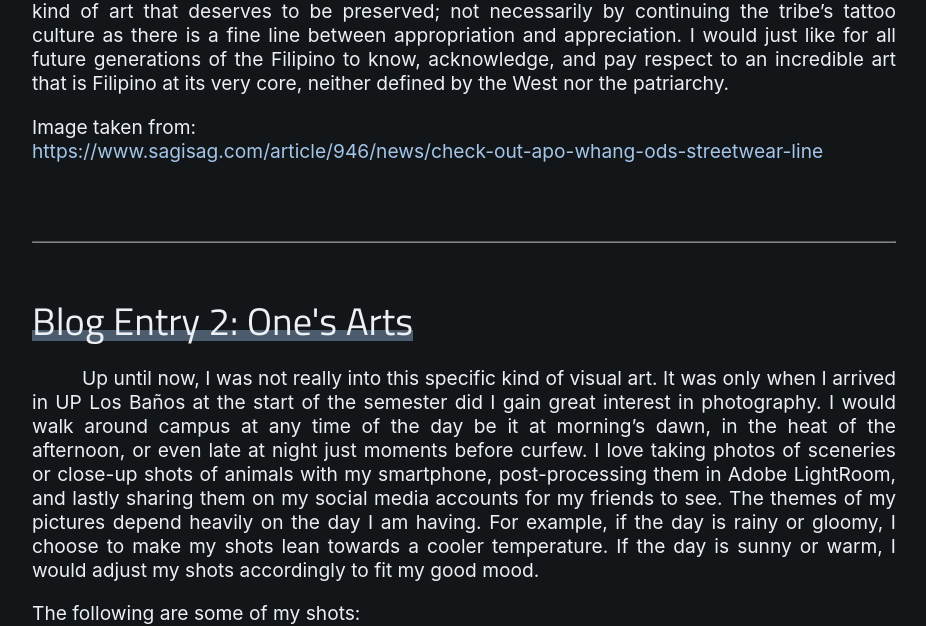
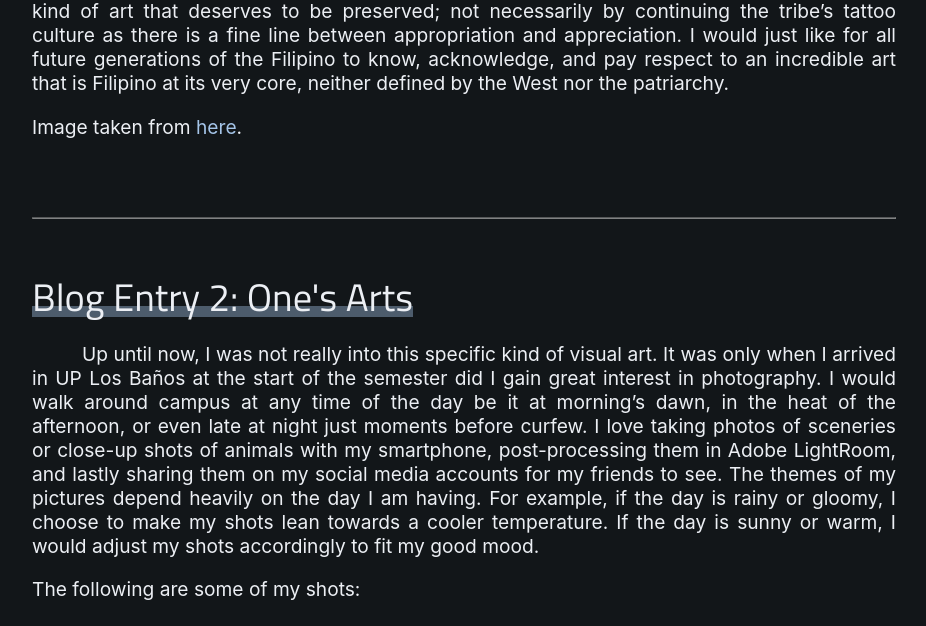
Before and after one commit to rnarlo/arts1, a plain HTML site: page index.html in a window 1280 px wide. Shown: the part 2109-2735 px from the top of the page, without its empty margins (176-1102 px from the left). Drawn offline with nearby package versions, Linux system fonts and the light colour scheme.

Commit message:
fix blog2 spacing

```diff
--- a/index.html
+++ b/index.html
@@ -84,7 +84,7 @@
         A good example of a Filipino artist whom I consider artistic beyond Western and patriarchal definitions is Apo Whang-od, the last “Mambabatok” or Kalinga tattoo artist. For the majority of her life, she had been (and still is) a tattooist. I consider her art as that of beyond Western/patriarchal definitions as the style of her tattoos originate from her tribe alone. Albeit the technique of tattooing is not unique to their tribe, it is apparent that there is no Western influence as their tattoos very much differ from Apo Whang-od’s. Going back to Richard Gomez’ painting, does it not make sense to take away the given attention and appreciation from the man’s “art” and give such to Apo Whang-od’s instead? Looking beyond the colors of her tattoos, I believe her art clearly shows how rich the Philippine culture really is. This is the kind of art that deserves to be preserved; not necessarily by continuing the tribe’s tattoo culture as there is a fine line between appropriation and appreciation. I would just like for all future generations of the Filipino to know, acknowledge, and pay respect to an incredible art that is Filipino at its very core, neither defined by the West nor the patriarchy.
           </p>
         <p style="text-indent: 0;">
-        Image taken from: <br><span class="uplb">https://www.sagisag.com/article/946/news/check-out-apo-whang-ods-streetwear-line</span>
+        Image taken from <a href="https://www.sagisag.com/article/946/news/check-out-apo-whang-ods-streetwear-line"><span class="uplb">here</span></a>.
           </p>
         <div class="break"></div>
         <br>
```
